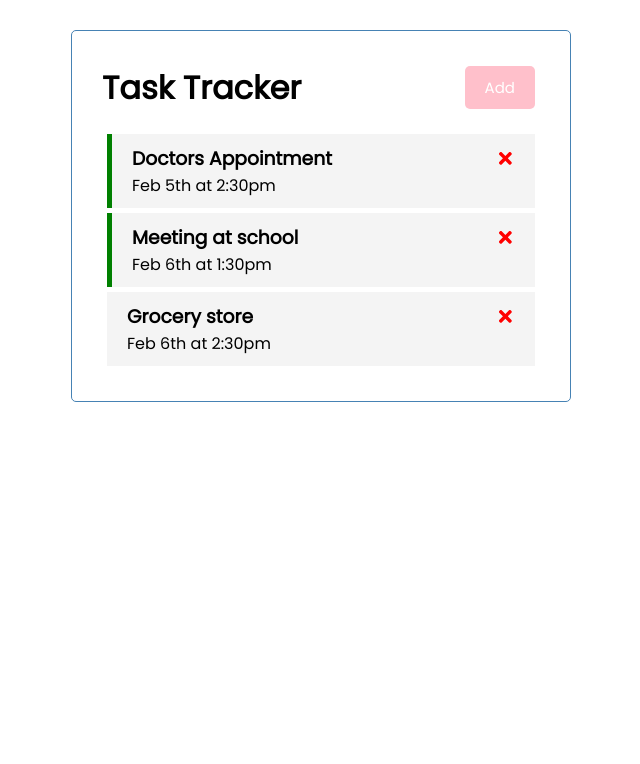
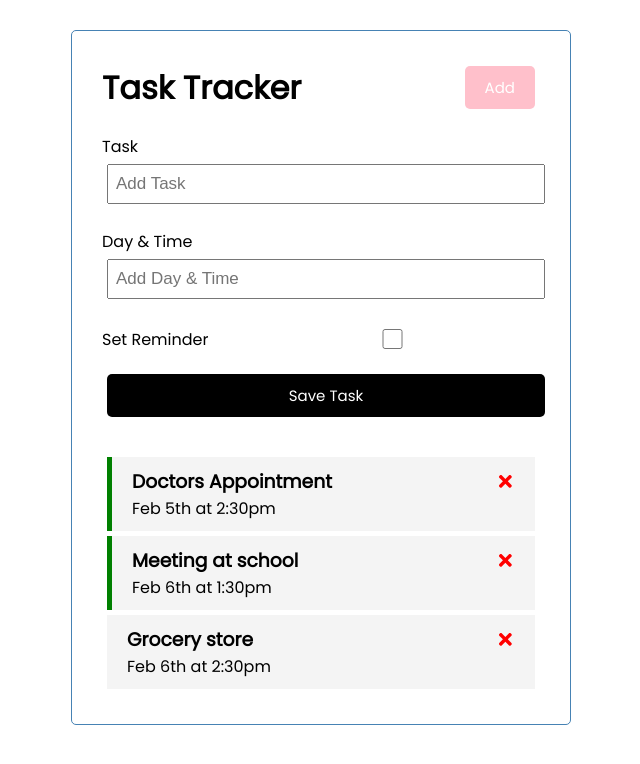
Before and after one commit to Plorrain/react-task-tracker, a React (Create React App) app: page / in a window 1280 px wide. Shown: the top 764 px of the page, without its empty margins (319-959 px from the left). Built offline with nearby package versions, Linux system fonts and the light colour scheme.

Commit message:
task-tracker: underway

```diff
--- a/src/App.js
+++ b/src/App.js
@@ -2,6 +2,7 @@
 import React, { useState } from 'react'
 import Header from './components/Header'
 import Tasks from './components/Tasks'
+import AddTask from './components/AddTask'
 
 const App = () => {
   const [tasks, setTasks] = useState([
@@ -42,6 +43,7 @@
   return (
     <div className ='container'>
         <Header />
+        <AddTask />
       {tasks.length > 0 ? (<Tasks tasks={tasks} onDelete=
         {deleteTask} onToggle={toggleReminder} />
       ) : (
--- /dev/null
+++ b/src/components/AddTask.js
@@ -0,0 +1,31 @@
+import React from 'react'
+import {useState} from 'react'
+
+const AddTask = () => {
+  const [text, setText] = useState('')
+  const [day, setDay] = useState('')
+  const [reminder, setReminder] = useState(false)
+
+  return (
+    <form className='add-form'>
+      <div className='form-control'>
+        <label>Task</label>
+        <input type='text' placeholder='Add Task'
+        value={text} onChange={(e) => setText(e.target.value)}/>
+      </div>
+      <div className='form-control'>
+        <label>Day & Time</label>
+        <input type='text' placeholder='Add Day & Time' value={day} onChange={(e) => setDay(e.target.value)}/>
+      </div>
+      <div className='form-control form-control-check'>
+        <label>Set Reminder</label>
+        <input type='checkbox'
+        value={reminder}
+        onChange={(e) => setReminder(e.currentTarget.checked)}/>
+      </div>
+      <input type='submit' value='Save Task'className='btn btn-block'/>
+    </form>
+  )
+}
+
+export default AddTask
```
